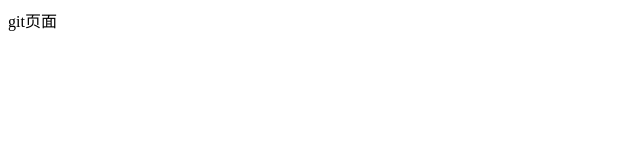
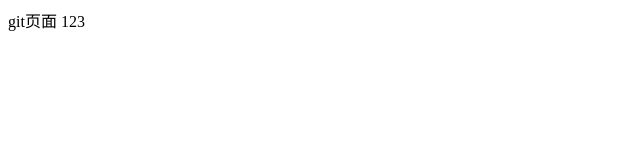
Before and after one commit to ameiren/test, a plain HTML site: page index.html in a window 1280 px wide. Shown: the full height of the page, 0-640 px from the left. Drawn offline with Linux system fonts and the light colour scheme.

Commit message:
Update index.html

```diff
--- a/index.html
+++ b/index.html
@@ -7,7 +7,7 @@
     <link rel="stylesheet" href="css/index.css">
 </head>
 <body>
-    git页面
+    git页面 123
 
 
 
```
